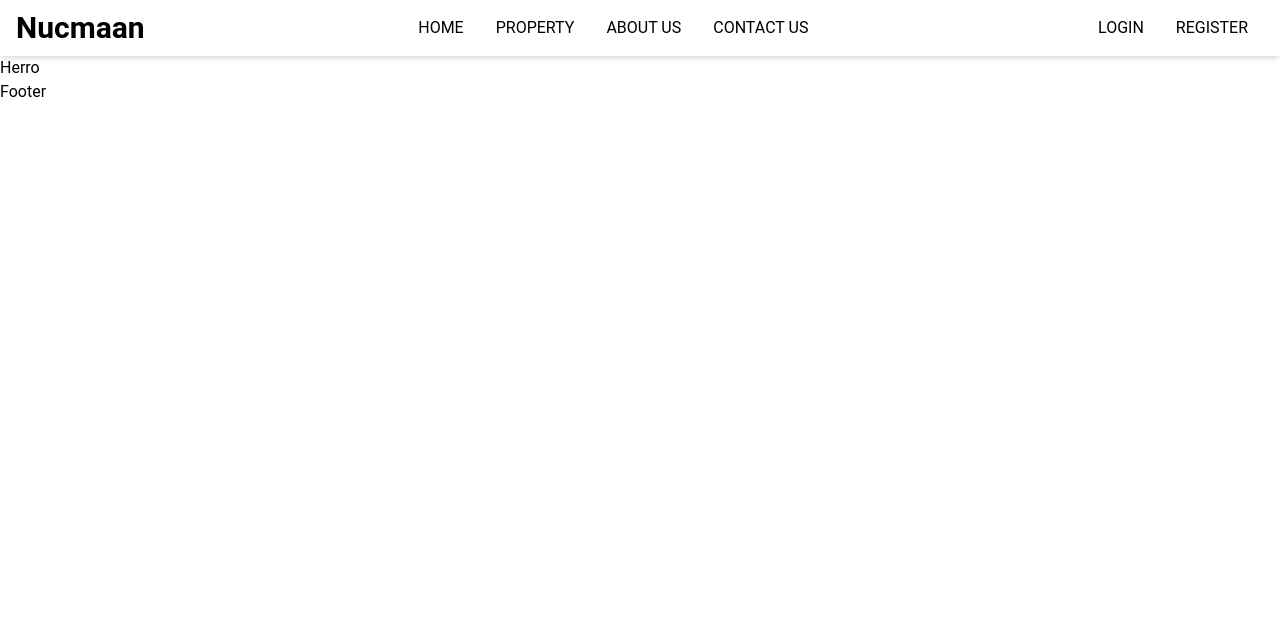
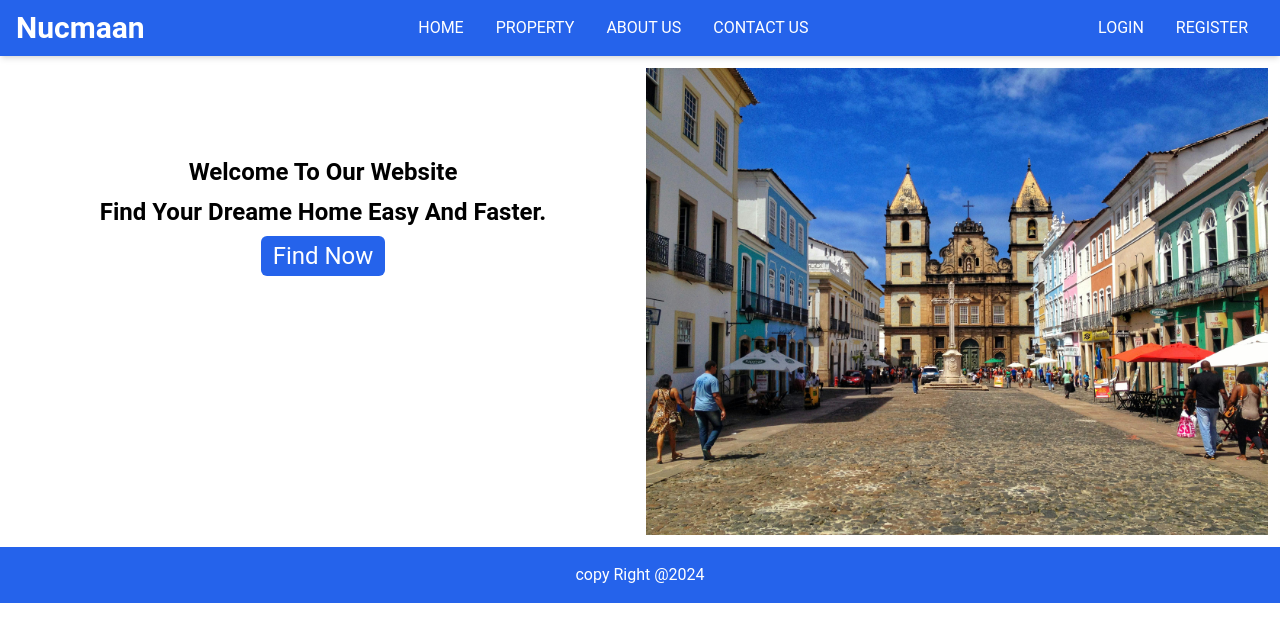
Before and after one commit to Nucmaan/statefrontend, a React (Create React App) app: page / in a window 1280 px wide. Shown: the top 642 px of the page. Built offline with nearby package versions, Linux system fonts and the light colour scheme.

Commit message:
herro and footer
herro and footer

```diff
--- a/src/Components/Footer.js
+++ b/src/Components/Footer.js
@@ -2,7 +2,9 @@ import React from 'react'
 
 function Footer() {
   return (
-    <div>Footer</div>
+    <div className='bg-blue-600 mx-auto p-4 text-center text-white '>
+    copy Right @2024
+    </div>
   )
 }
 
--- a/src/Components/Herro.js
+++ b/src/Components/Herro.js
@@ -1,9 +1,25 @@
-import React from 'react'
+import React from "react";
+
+import herro from "../Images/Herro.jpg";
 
 function Herro() {
   return (
-    <div>Herro</div>
-  )
+    <div className="mx-auto grid grid-cols-1 gap-3 md:grid-cols-2 p-3">
+      <div className="flex flex-col items-center pt-11 mt-11">
+        <p className="mb-2 text-2xl font-bold">Welcome To Our Website </p>
+        <h2 className="mb-2 text-2xl font-semibold">
+          Find Your Dreame Home Easy And Faster.
+        </h2>
+        <button className="bg-blue-600 text-white px-3 py-1 rounded-md text-2xl">
+          Find Now{" "}
+        </button>
+      </div>
+
+      <div>
+        <img src={herro} alt="Herro" className="w-full object-cover" />
+      </div>
+    </div>
+  );
 }
 
-export default Herro
+export default Herro;
--- a/src/Components/Navbar.js
+++ b/src/Components/Navbar.js
@@ -12,7 +12,7 @@ function Navbar() {
   };
 
   return (
-    <div className="  shadow-md mx-auto px-4 text-black">
+    <div className="  shadow-md mx-auto px-4 text-white bg-blue-600 ">
       <div className="flex justify-between items-center">
         <div>
           <h1 className="w-full text-3xl font-bold "><Link to="/">Nucmaan</Link></h1>
@@ -43,7 +43,7 @@ function Navbar() {
         </div>
       </div>
 
-      <ul className={!navbar ? 'w-full absolute flex flex-col  justify-center items-center left-0 gap-y-2 pt-5  md:hidden' : 'hidden'}>
+      <ul className={!navbar ? 'bg-blue-900 text-white w-full absolute flex flex-col  justify-center items-center left-0 gap-y-2 pt-5  md:hidden' : 'hidden'}>
 
         <li className="w-full flex justify-center border-b border-gray-600 p-4 cursor-pointer uppercase">
         <Link to="Property">Property</Link>
```
Also changed, not shown: src/Images/Herro.jpg (added).
